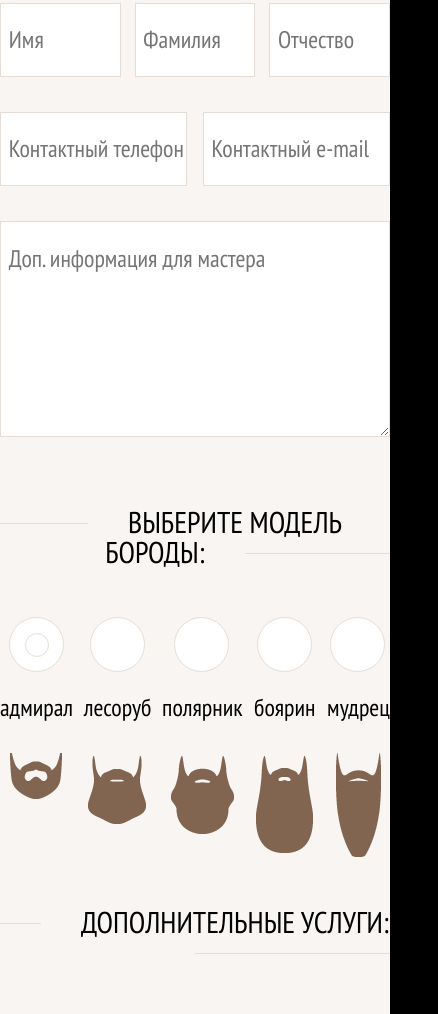
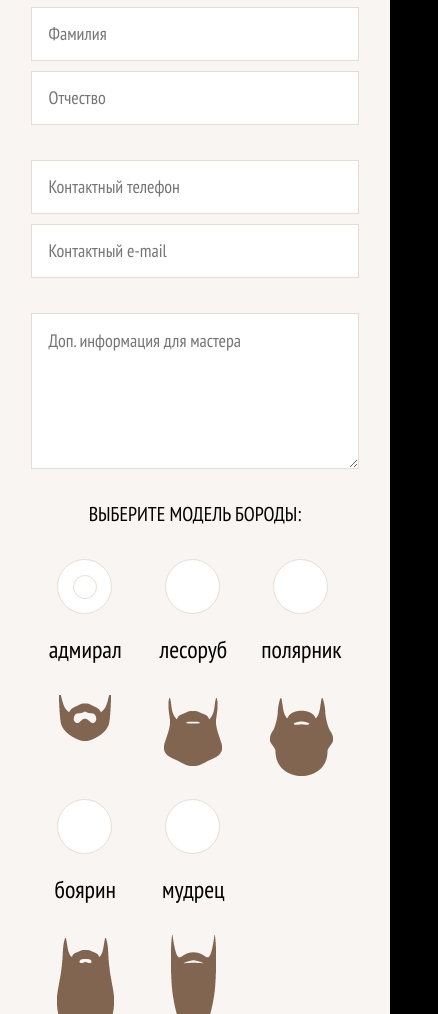
Before and after one commit to wanderway/barbershop.pixel, a website: page src/form.html in a window 390 px wide. Shown: the part 559-1573 px from the top of the page, 438 px wide, since content can reach past the window. Drawn offline with nearby package versions, Linux system fonts and the light colour scheme; files that its build step writes are made by us from their sources.

Commit message:
form-page mobile version done
finished the whole page

```diff
--- a/src/style/form-block.scss
+++ b/src/style/form-block.scss
@@ -321,3 +321,97 @@
     }
   }
 }
+
+@media (min-width: 320px) and (max-width: 768px) {
+  .form-block {
+    padding: 30px 0 80px 0;
+
+    background: #f8f5f2 url("../img/price-block-geometry.png") no-repeat bottom center;
+
+    &__wrapper {
+      width: 84%;
+    }
+
+    &__button {
+      display: none;
+    }
+
+    &__title {
+      margin-bottom: 30px;
+    }
+
+    &__contact-wrapper {
+
+
+
+      input[type="text"],
+      textarea {
+        font: 18px $Sans-Narrow_regular;
+        line-height: 50px;
+
+        padding-left: 5%;
+      }
+    }
+
+    &__contact-first-name {
+      width: 100%;
+      margin-bottom: 10px;
+    }
+
+    &__contact-second-name {
+      width: 100%;
+      margin-bottom: 10px;
+    }
+
+    &__contact-patronymic {
+      width: 100%;
+    }
+
+    &__contact-phone {
+      width: 100%;
+    }
+
+    &__contact-email {
+      margin-top: 10px;
+      width: 100%;
+    }
+
+    &__contact-info {
+      margin-bottom: 30px;
+    }
+
+    &__service-choice-title {
+      font-size: 20px;
+      margin-bottom: 30px;
+
+      &:after,
+      &:before {
+        display: none;
+      }
+    }
+
+    &__model-wrapper {
+      flex-wrap: wrap;
+      justify-content: left;
+    }
+
+    &__radio-items {
+      width: 33%;
+    }
+
+    &__checkbox-items {
+      width: 100%;
+
+      margin-bottom: 20px !important;
+
+      &:last-child {
+        margin-bottom: 0 !important;
+      }
+    }
+
+    &__checkbox-wrapper {
+      margin-bottom: 45px;
+    }
+
+  }
+}
```
